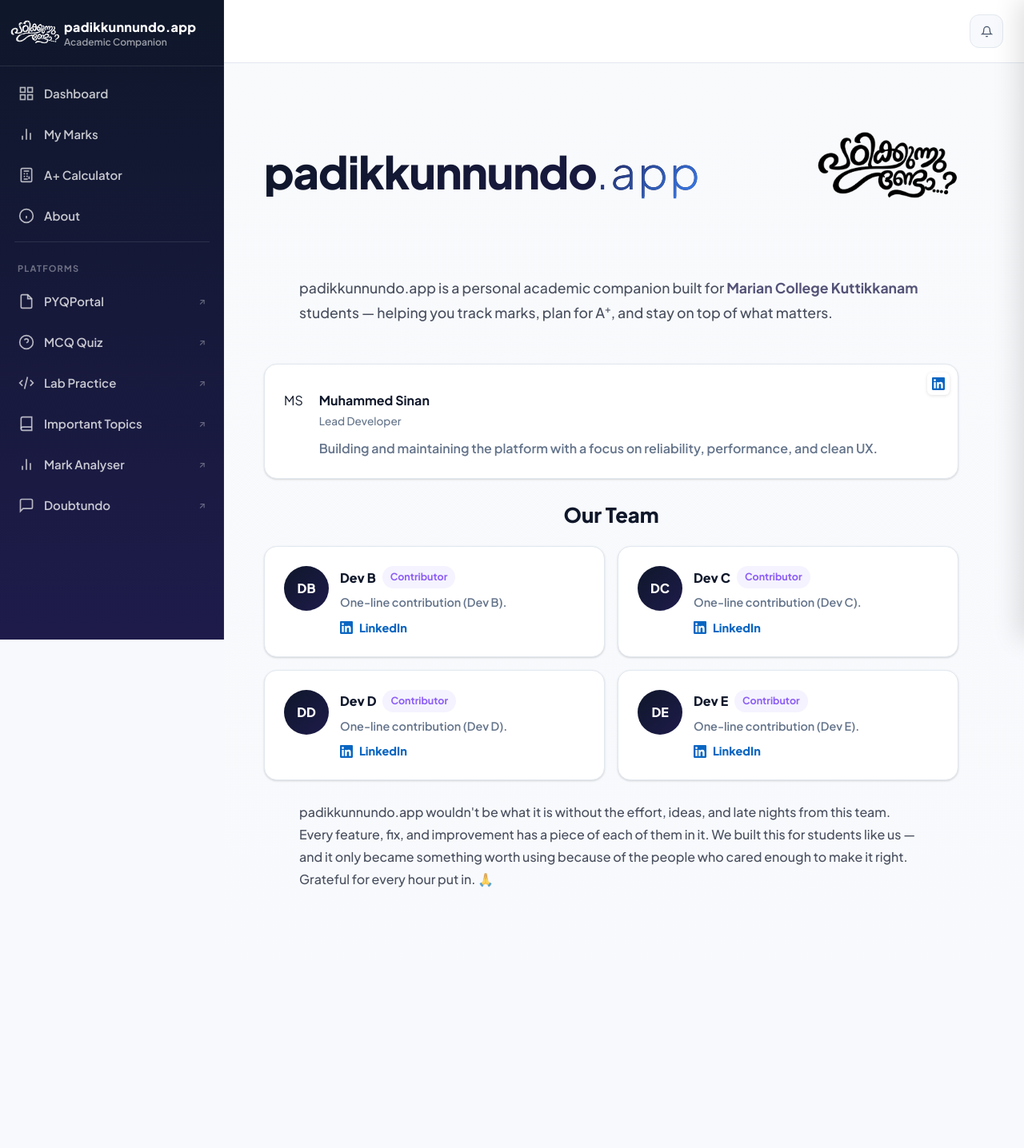
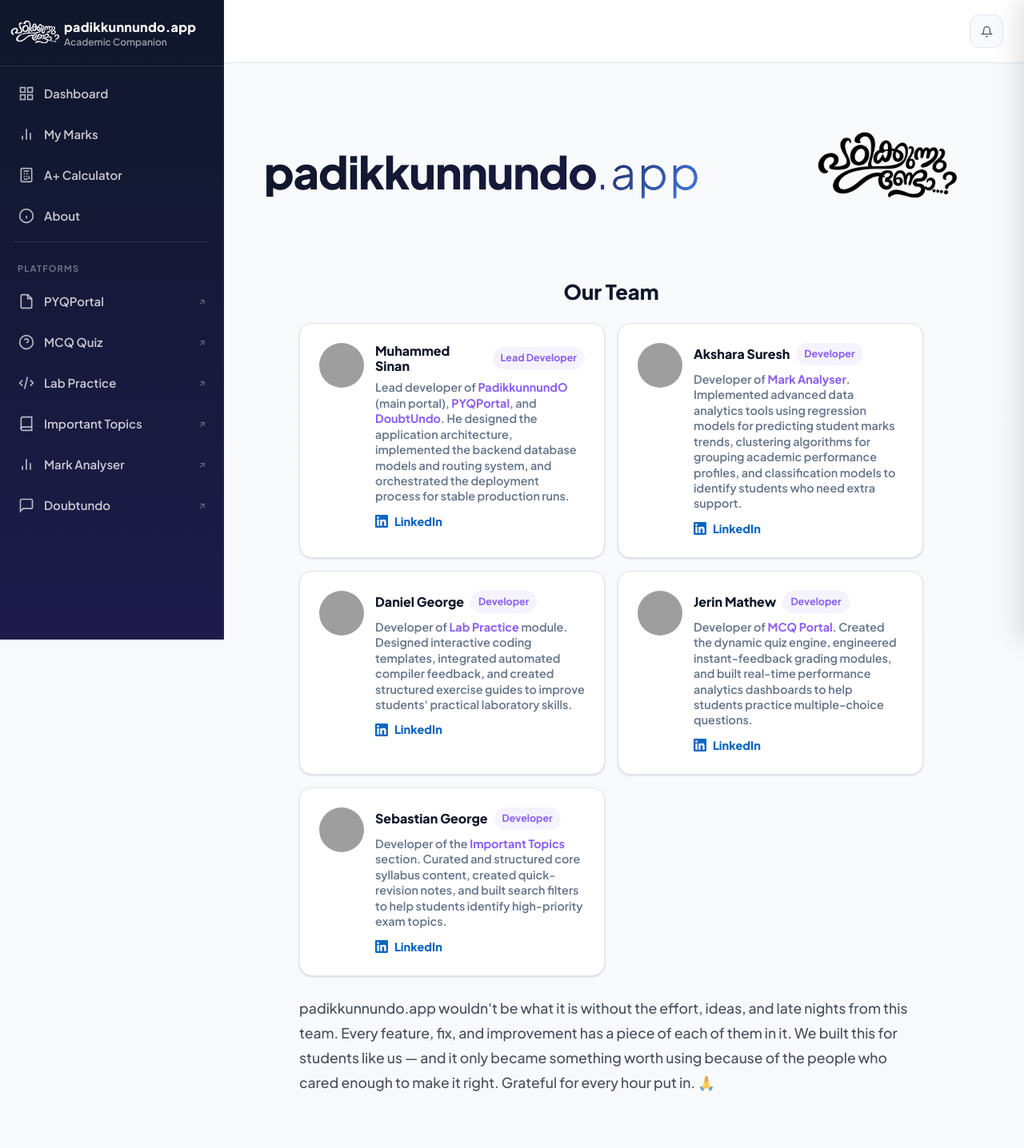
Before and after one commit to muhd-sinan-m/padikkunnundo, a Flask app: template templates/about.html in a window 1280 px wide. Shown: the top 1436 px of the page at 80% size. Before the commit the page ends 1110 px from the top, so only its background shows below. Run offline with Flask 3, Linux system fonts and the light colour scheme; the template is opened without the code that fills it, so the values that code supplies are empty; some libraries are stand-ins or nearby versions; grey boxes are pictures that could not be loaded.

Commit message:
New about page

```diff
--- a/static/css/styles.css
+++ b/static/css/styles.css
@@ -2989,6 +2989,26 @@ button, input, select, textarea {
   text-transform: uppercase;
 }
 
+.contributor-avatar-container {
+  position: relative;
+  width: 56px;
+  height: 56px;
+  flex-shrink: 0;
+}
+
+.contributor-avatar-img {
+  width: 100%;
+  height: 100%;
+  border-radius: 50%;
+  object-fit: cover;
+  display: block;
+}
+
+.project-highlight {
+  color: var(--primary-purple);
+  font-weight: 700;
+}
+
 .contributor-body {
   display: flex;
   flex-direction: column;
--- a/templates/about.html
+++ b/templates/about.html
@@ -20,54 +20,26 @@
   <!-- ── Description ──────────────────────────────────────────────────────── -->
   <section class="about-description">
     <p>
-      padikkunnundo.app is a personal academic companion built for
-      <strong>Marian College Kuttikkanam</strong> students — helping you
-      track marks, plan for A<sup>+</sup>, and stay on top of what matters.
-    </p>
-  </section>
-
-  <!-- ── Developers ──────────────────────────────────────────────────────── -->
+       <!-- ── Developers ──────────────────────────────────────────────────────── -->
   <section class="about-developers">
-    <div class="about-dev-cards">
-
-      <div class="about-dev-card main-dev-card">
-        <div class="main-dev-avatar" aria-hidden="true">MS</div>
-
-        <div class="main-dev-body">
-          <div class="main-dev-header">
-            <div>
-              <h3 class="about-dev-name main-dev-name">Muhammed Sinan</h3>
-              <p class="about-dev-role main-dev-role">Lead Developer</p>
-            </div>
-
-            <a href="#" target="_blank" rel="noopener noreferrer"
-               class="linkedin-icon-top" aria-label="LinkedIn">
-              <svg width="16" height="16" viewBox="0 0 24 24" fill="#0A66C2">
-                <path d="M20.447 20.452h-3.554v-5.569c0-1.328-.027-3.037-1.852-3.037-1.853 0-2.136 1.445-2.136 2.939v5.667H9.351V9h3.414v1.561h.046c.477-.9 1.637-1.85 3.37-1.85 3.601 0 4.267 2.37 4.267 5.455v6.286zM5.337 7.433a2.062 2.062 0 0 1-2.063-2.065 2.064 2.064 0 1 1 2.063 2.065zm1.782 13.019H3.555V9h3.564v11.452zM22.225 0H1.771C.792 0 0 .774 0 1.729v20.542C0 23.227.792 24 1.771 24h20.451C23.2 24 24 23.227 24 22.271V1.729C24 .774 23.2 0 22.222 0h.003z"/>
-              </svg>
-            </a>
-          </div>
-
-          <p class="about-dev-bio main-dev-bio">
-            Building and maintaining the platform with a focus on reliability, performance, and clean UX.
-          </p>
-        </div>
-      </div>
-    </div>
-
-    <br><h2 class="section-heading" style="text-align:center;justify-content:center;">Our Team</h2>
+    <h2 class="section-heading" style="text-align:center;justify-content:center;margin-top:0;">Our Team</h2>
 
     <div class="contributors-grid">
-      <!-- Dev B -->
+      <!-- Muhammed Sinan -->
       <div class="contributor-card">
-        <div class="contributor-avatar" aria-hidden="true">DB</div>
+        <div class="contributor-avatar-container">
+          <img src="/static/img/team/muhammed_sinan.jpg" alt="Muhammed Sinan" class="contributor-avatar-img" onerror="this.style.display='none'; this.nextElementSibling.style.display='flex';">
+          <div class="contributor-avatar" aria-hidden="true" style="display:none;">MS</div>
+        </div>
         <div class="contributor-body">
           <div class="contributor-top">
-            <div class="contributor-name">Dev B</div>
-            <span class="role-pill">Contributor</span>
+            <div class="contributor-name">Muhammed Sinan</div>
+            <span class="role-pill">Lead Developer</span>
           </div>
-          <div class="contribution-text">One-line contribution (Dev B).</div>
-          <a href="#" target="_blank" rel="noopener noreferrer" class="contributor-link" aria-label="Dev B LinkedIn">
+          <div class="contribution-text">
+            Lead developer of <span class="project-highlight">PadikkunnundO</span> (main portal), <span class="project-highlight">PYQPortal</span>, and <span class="project-highlight">DoubtUndo</span>. He designed the application architecture, implemented the backend database models and routing system, and orchestrated the deployment process for stable production runs.
+          </div>
+          <a href="#" target="_blank" rel="noopener noreferrer" class="contributor-link" aria-label="Muhammed Sinan LinkedIn">
             <svg width="16" height="16" viewBox="0 0 24 24" fill="#0A66C2">
               <path d="M20.447 20.452h-3.554v-5.569c0-1.328-.027-3.037-1.852-3.037-1.853 0-2.136 1.445-2.136 2.939v5.667H9.351V9h3.414v1.561h.046c.477-.9 1.637-1.85 3.37-1.85 3.601 0 4.267 2.37 4.267 5.455v6.286zM5.337 7.433a2.062 2.062 0 0 1-2.063-2.065 2.064 2.064 0 1 1 2.063 2.065zm1.782 13.019H3.555V9h3.564v11.452zM22.225 0H1.771C.792 0 0 .774 0 1.729v20.542C0 23.227.792 24 1.771 24h20.451C23.2 24 24 23.227 24 22.271V1.729C24 .774 23.2 0 22.222 0h.003z"/>
             </svg>
@@ -76,16 +48,21 @@
         </div>
       </div>
 
-      <!-- Dev C -->
+      <!-- Akshara Suresh -->
       <div class="contributor-card">
-        <div class="contributor-avatar" aria-hidden="true">DC</div>
+        <div class="contributor-avatar-container">
+          <img src="/static/img/team/akshara_suresh.jpg" alt="Akshara Suresh" class="contributor-avatar-img" onerror="this.style.display='none'; this.nextElementSibling.style.display='flex';">
+          <div class="contributor-avatar" aria-hidden="true" style="display:none;">AS</div>
+        </div>
         <div class="contributor-body">
           <div class="contributor-top">
-            <div class="contributor-name">Dev C</div>
-            <span class="role-pill">Contributor</span>
+            <div class="contributor-name">Akshara Suresh</div>
+            <span class="role-pill">Developer</span>
           </div>
-          <div class="contribution-text">One-line contribution (Dev C).</div>
-          <a href="#" target="_blank" rel="noopener noreferrer" class="contributor-link" aria-label="Dev C LinkedIn">
+          <div class="contribution-text">
+            Developer of <span class="project-highlight">Mark Analyser</span>. Implemented advanced data analytics tools using regression models for predicting student marks trends, clustering algorithms for grouping academic performance profiles, and classification models to identify students who need extra support.
+          </div>
+          <a href="#" target="_blank" rel="noopener noreferrer" class="contributor-link" aria-label="Akshara Suresh LinkedIn">
             <svg width="16" height="16" viewBox="0 0 24 24" fill="#0A66C2">
               <path d="M20.447 20.452h-3.554v-5.569c0-1.328-.027-3.037-1.852-3.037-1.853 0-2.136 1.445-2.136 2.939v5.667H9.351V9h3.414v1.561h.046c.477-.9 1.637-1.85 3.37-1.85 3.601 0 4.267 2.37 4.267 5.455v6.286zM5.337 7.433a2.062 2.062 0 0 1-2.063-2.065 2.064 2.064 0 1 1 2.063 2.065zm1.782 13.019H3.555V9h3.564v11.452zM22.225 0H1.771C.792 0 0 .774 0 1.729v20.542C0 23.227.792 24 1.771 24h20.451C23.2 24 24 23.227 24 22.271V1.729C24 .774 23.2 0 22.222 0h.003z"/>
             </svg>
@@ -94,16 +71,21 @@
         </div>
       </div>
 
-      <!-- Dev D -->
+      <!-- Daniel George -->
       <div class="contributor-card">
-        <div class="contributor-avatar" aria-hidden="true">DD</div>
+        <div class="contributor-avatar-container">
+          <img src="/static/img/team/daniel_george.jpg" alt="Daniel George" class="contributor-avatar-img" onerror="this.style.display='none'; this.nextElementSibling.style.display='flex';">
+          <div class="contributor-avatar" aria-hidden="true" style="display:none;">DG</div>
+        </div>
         <div class="contributor-body">
           <div class="contributor-top">
-            <div class="contributor-name">Dev D</div>
-            <span class="role-pill">Contributor</span>
+            <div class="contributor-name">Daniel George</div>
+            <span class="role-pill">Developer</span>
           </div>
-          <div class="contribution-text">One-line contribution (Dev D).</div>
-          <a href="#" target="_blank" rel="noopener noreferrer" class="contributor-link" aria-label="Dev D LinkedIn">
+          <div class="contribution-text">
+            Developer of <span class="project-highlight">Lab Practice</span> module. Designed interactive coding templates, integrated automated compiler feedback, and created structured exercise guides to improve students' practical laboratory skills.
+          </div>
+          <a href="#" target="_blank" rel="noopener noreferrer" class="contributor-link" aria-label="Daniel George LinkedIn">
             <svg width="16" height="16" viewBox="0 0 24 24" fill="#0A66C2">
               <path d="M20.447 20.452h-3.554v-5.569c0-1.328-.027-3.037-1.852-3.037-1.853 0-2.136 1.445-2.136 2.939v5.667H9.351V9h3.414v1.561h.046c.477-.9 1.637-1.85 3.37-1.85 3.601 0 4.267 2.37 4.267 5.455v6.286zM5.337 7.433a2.062 2.062 0 0 1-2.063-2.065 2.064 2.064 0 1 1 2.063 2.065zm1.782 13.019H3.555V9h3.564v11.452zM22.225 0H1.771C.792 0 0 .774 0 1.729v20.542C0 23.227.792 24 1.771 24h20.451C23.2 24 24 23.227 24 22.271V1.729C24 .774 23.2 0 22.222 0h.003z"/>
             </svg>
@@ -112,16 +94,44 @@
         </div>
       </div>
 
-      <!-- Dev E -->
+      <!-- Jerin Mathew -->
       <div class="contributor-card">
-        <div class="contributor-avatar" aria-hidden="true">DE</div>
+        <div class="contributor-avatar-container">
+          <img src="/static/img/team/jerin_mathew.jpg" alt="Jerin Mathew" class="contributor-avatar-img" onerror="this.style.display='none'; this.nextElementSibling.style.display='flex';">
+          <div class="contributor-avatar" aria-hidden="true" style="display:none;">JM</div>
+        </div>
         <div class="contributor-body">
           <div class="contributor-top">
-            <div class="contributor-name">Dev E</div>
-            <span class="role-pill">Contributor</span>
+            <div class="contributor-name">Jerin Mathew</div>
+            <span class="role-pill">Developer</span>
           </div>
-          <div class="contribution-text">One-line contribution (Dev E).</div>
-          <a href="#" target="_blank" rel="noopener noreferrer" class="contributor-link" aria-label="Dev E LinkedIn">
+          <div class="contribution-text">
+            Developer of <span class="project-highlight">MCQ Portal</span>. Created the dynamic quiz engine, engineered instant-feedback grading modules, and built real-time performance analytics dashboards to help students practice multiple-choice questions.
+          </div>
+          <a href="#" target="_blank" rel="noopener noreferrer" class="contributor-link" aria-label="Jerin Mathew LinkedIn">
+            <svg width="16" height="16" viewBox="0 0 24 24" fill="#0A66C2">
+              <path d="M20.447 20.452h-3.554v-5.569c0-1.328-.027-3.037-1.852-3.037-1.853 0-2.136 1.445-2.136 2.939v5.667H9.351V9h3.414v1.561h.046c.477-.9 1.637-1.85 3.37-1.85 3.601 0 4.267 2.37 4.267 5.455v6.286zM5.337 7.433a2.062 2.062 0 0 1-2.063-2.065 2.064 2.064 0 1 1 2.063 2.065zm1.782 13.019H3.555V9h3.564v11.452zM22.225 0H1.771C.792 0 0 .774 0 1.729v20.542C0 23.227.792 24 1.771 24h20.451C23.2 24 24 23.227 24 22.271V1.729C24 .774 23.2 0 22.222 0h.003z"/>
+            </svg>
+            LinkedIn
+          </a>
+        </div>
+      </div>
+
+      <!-- Sebastian George -->
+      <div class="contributor-card">
+        <div class="contributor-avatar-container">
+          <img src="/static/img/team/sebastian_george.jpg" alt="Sebastian George" class="contributor-avatar-img" onerror="this.style.display='none'; this.nextElementSibling.style.display='flex';">
+          <div class="contributor-avatar" aria-hidden="true" style="display:none;">SG</div>
+        </div>
+        <div class="contributor-body">
+          <div class="contributor-top">
+            <div class="contributor-name">Sebastian George</div>
+            <span class="role-pill">Developer</span>
+          </div>
+          <div class="contribution-text">
+            Developer of the <span class="project-highlight">Important Topics</span> section. Curated and structured core syllabus content, created quick-revision notes, and built search filters to help students identify high-priority exam topics.
+          </div>
+          <a href="#" target="_blank" rel="noopener noreferrer" class="contributor-link" aria-label="Sebastian George LinkedIn">
             <svg width="16" height="16" viewBox="0 0 24 24" fill="#0A66C2">
               <path d="M20.447 20.452h-3.554v-5.569c0-1.328-.027-3.037-1.852-3.037-1.853 0-2.136 1.445-2.136 2.939v5.667H9.351V9h3.414v1.561h.046c.477-.9 1.637-1.85 3.37-1.85 3.601 0 4.267 2.37 4.267 5.455v6.286zM5.337 7.433a2.062 2.062 0 0 1-2.063-2.065 2.064 2.064 0 1 1 2.063 2.065zm1.782 13.019H3.555V9h3.564v11.452zM22.225 0H1.771C.792 0 0 .774 0 1.729v20.542C0 23.227.792 24 1.771 24h20.451C23.2 24 24 23.227 24 22.271V1.729C24 .774 23.2 0 22.222 0h.003z"/>
             </svg>
```
